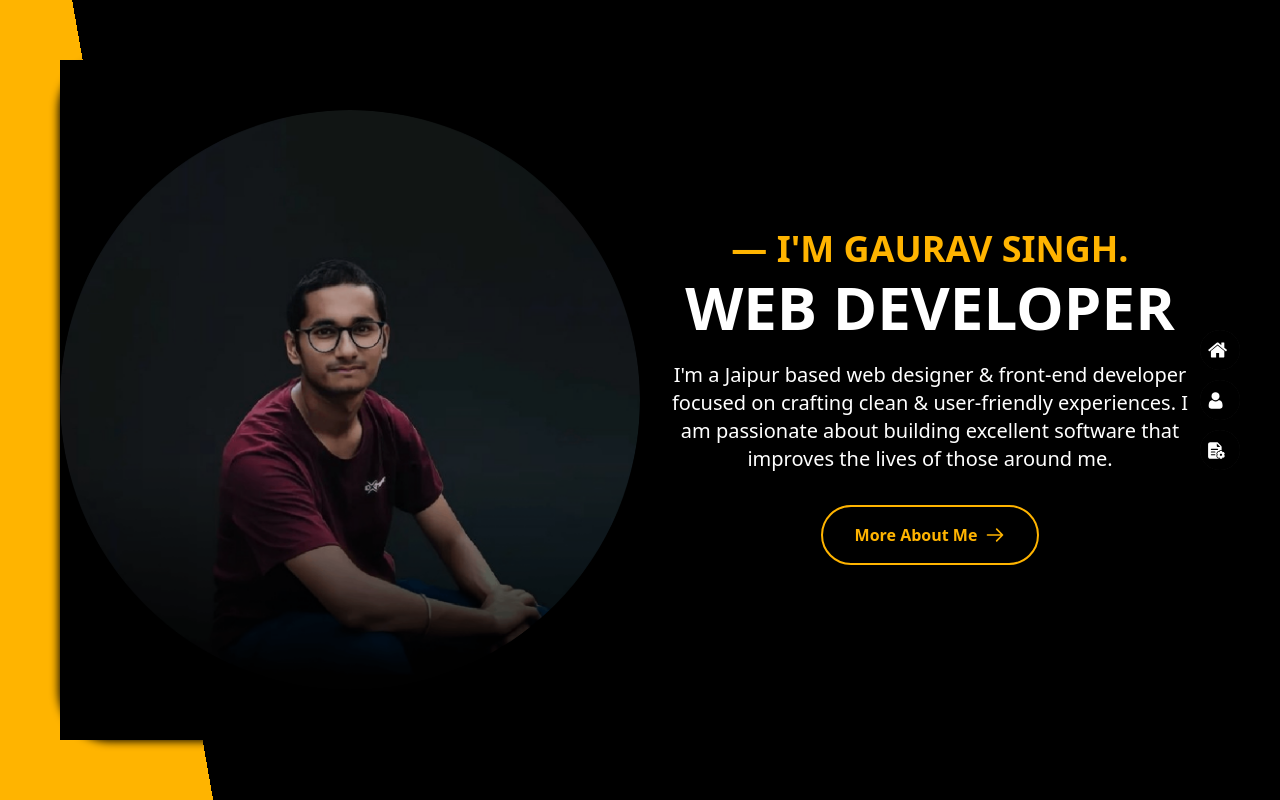
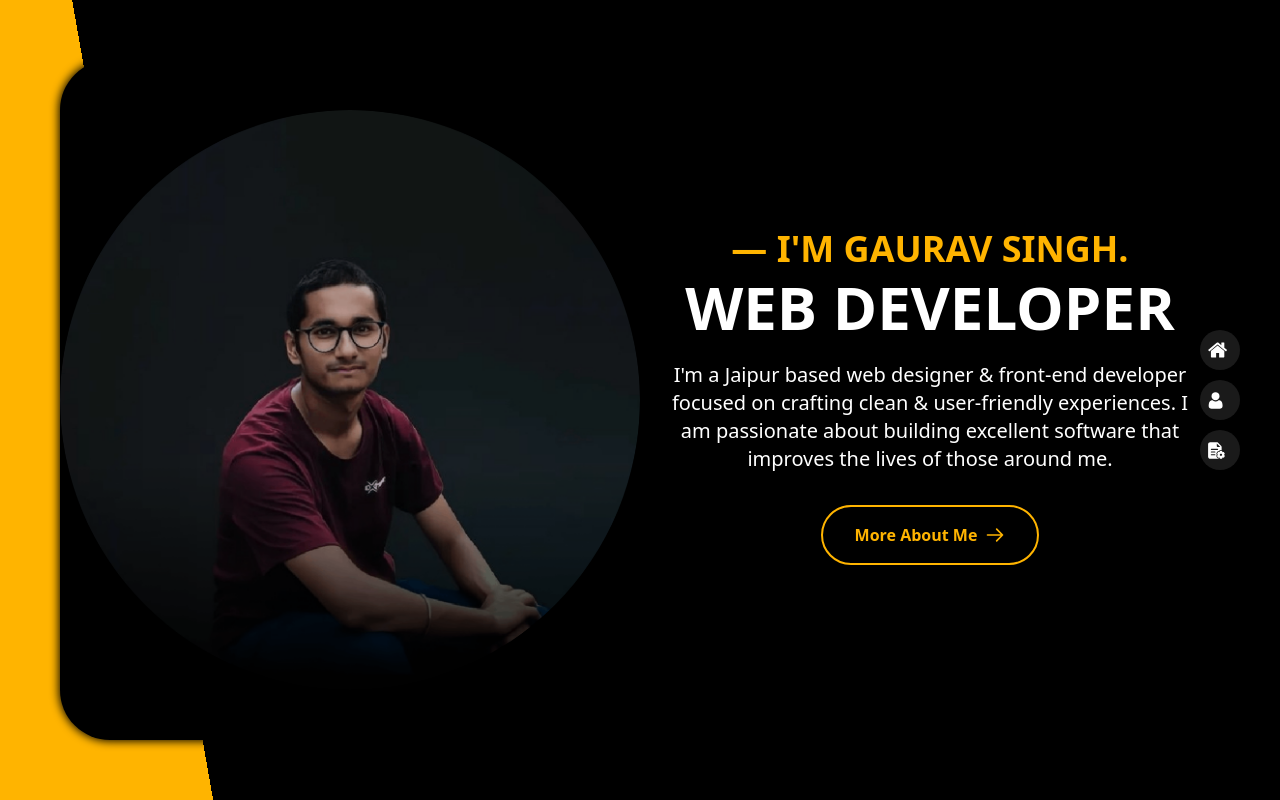
Before and after one commit to Gauravprp/Portfolio, a React (Create React App) app: page / in a window 1280 px wide. Built offline with nearby package versions, Linux system fonts and the light colour scheme.

Commit message:
Update index.css

```diff
--- a/src/index.css
+++ b/src/index.css
@@ -2,7 +2,9 @@
   margin: 0;
   padding: 0;
   box-sizing: border-box;
-  background-color: #000;
+}
+body{
+background-color:#fff;
 }
 .hero-bg {
   background-image: linear-gradient(80deg, #ffb400 15%, #000 15%);
```
